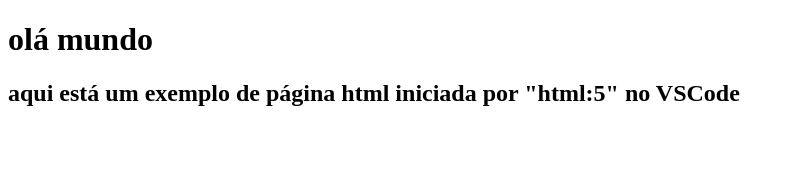
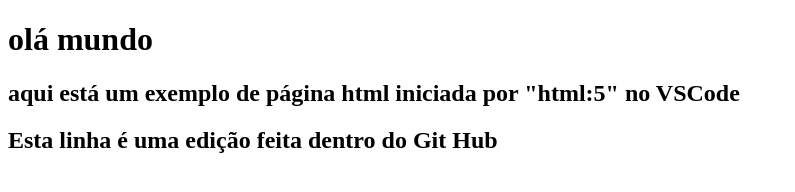
Before and after one commit to ferfernandesSJRP/teste_vscode, a plain HTML site: page index.html in a window 1280 px wide. Shown: the whole page, without its empty margins (0-795 px from the left). Drawn offline with Linux system fonts and the light colour scheme.

Commit message:
Update index.html
Edição feita no Git para ser aberta no VSCode

```diff
--- a/index.html
+++ b/index.html
@@ -9,5 +9,6 @@
 <body>
     <h1> olá mundo </h1>
     <h2> aqui está um exemplo de página html iniciada por "html:5" no VSCode</h2>
+    <h2> Esta linha é uma edição feita dentro do Git Hub </h2>
 </body>
 </html>
```
